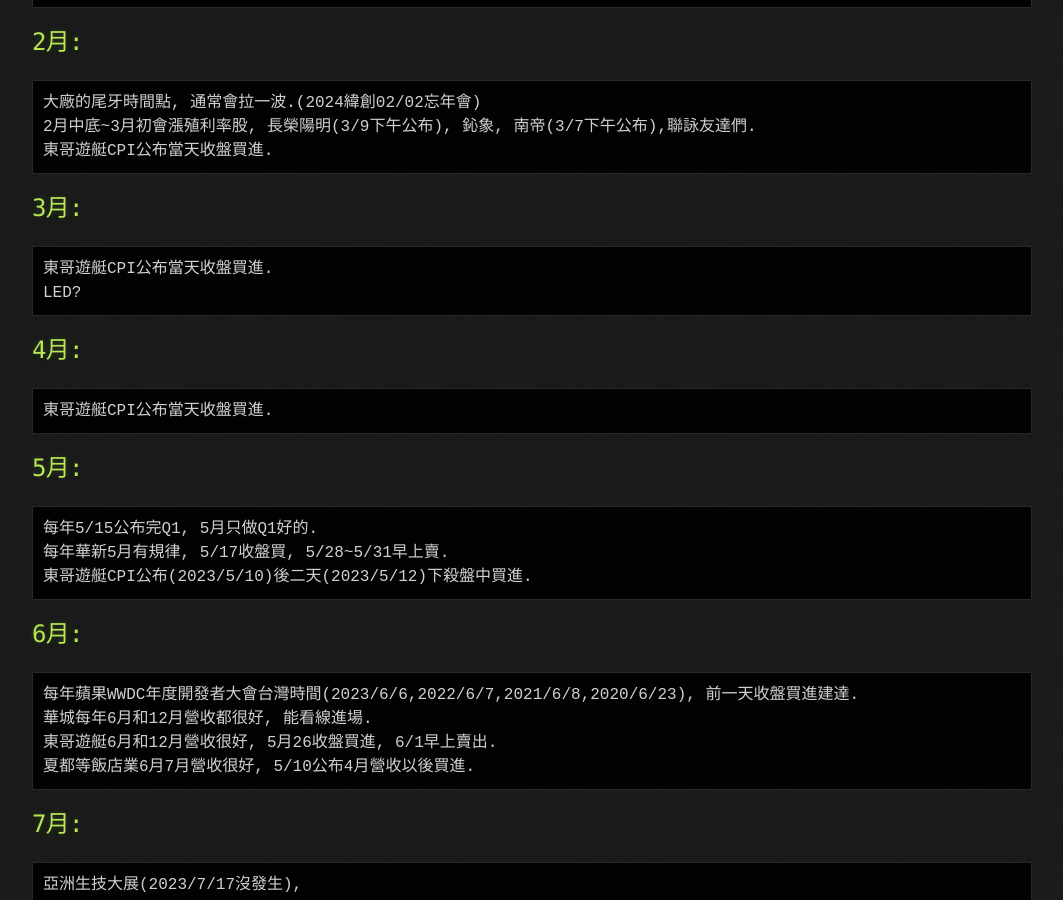
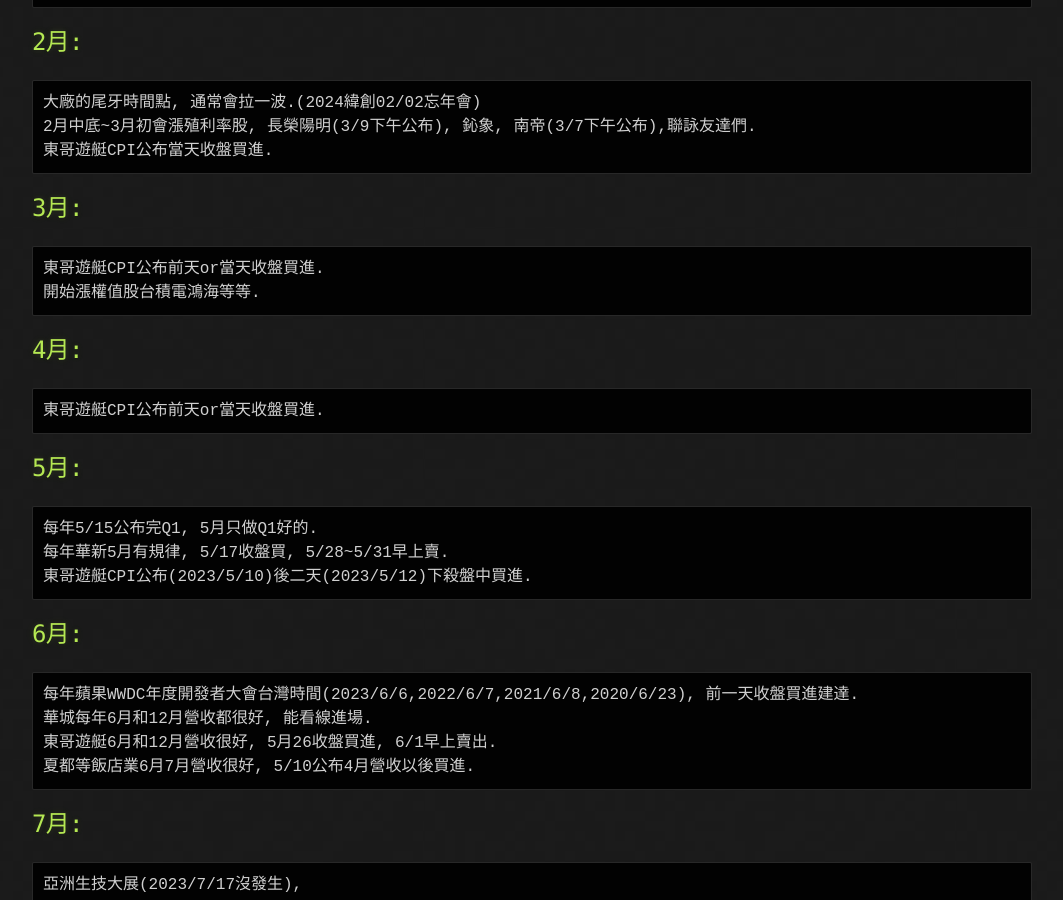
Before and after one commit to lepg5487/Stock_God, a Jekyll site: the page built from experience.md, in a window 1280 px wide and 900 px high, scrolled down 836 px. Shown: the whole window, without its empty margins (108-1171 px from the left). Built offline with Jekyll 4.4.1, drawn with Linux system fonts in a browser that asks for light colours; our own code applies the rules of GitHub Pages for plain Markdown files.

Commit message:
Update experience.md

````diff
--- a/experience.md
+++ b/experience.md
@@ -32,12 +32,12 @@
 ```
 ## 3月:
 ```
-東哥遊艇CPI公布當天收盤買進.
-LED?
+東哥遊艇CPI公布前天or當天收盤買進.
+開始漲權值股台積電鴻海等等.
 ```
 ## 4月:
 ```
-東哥遊艇CPI公布當天收盤買進.
+東哥遊艇CPI公布前天or當天收盤買進.
 ```
 ## 5月:
 ```
````
